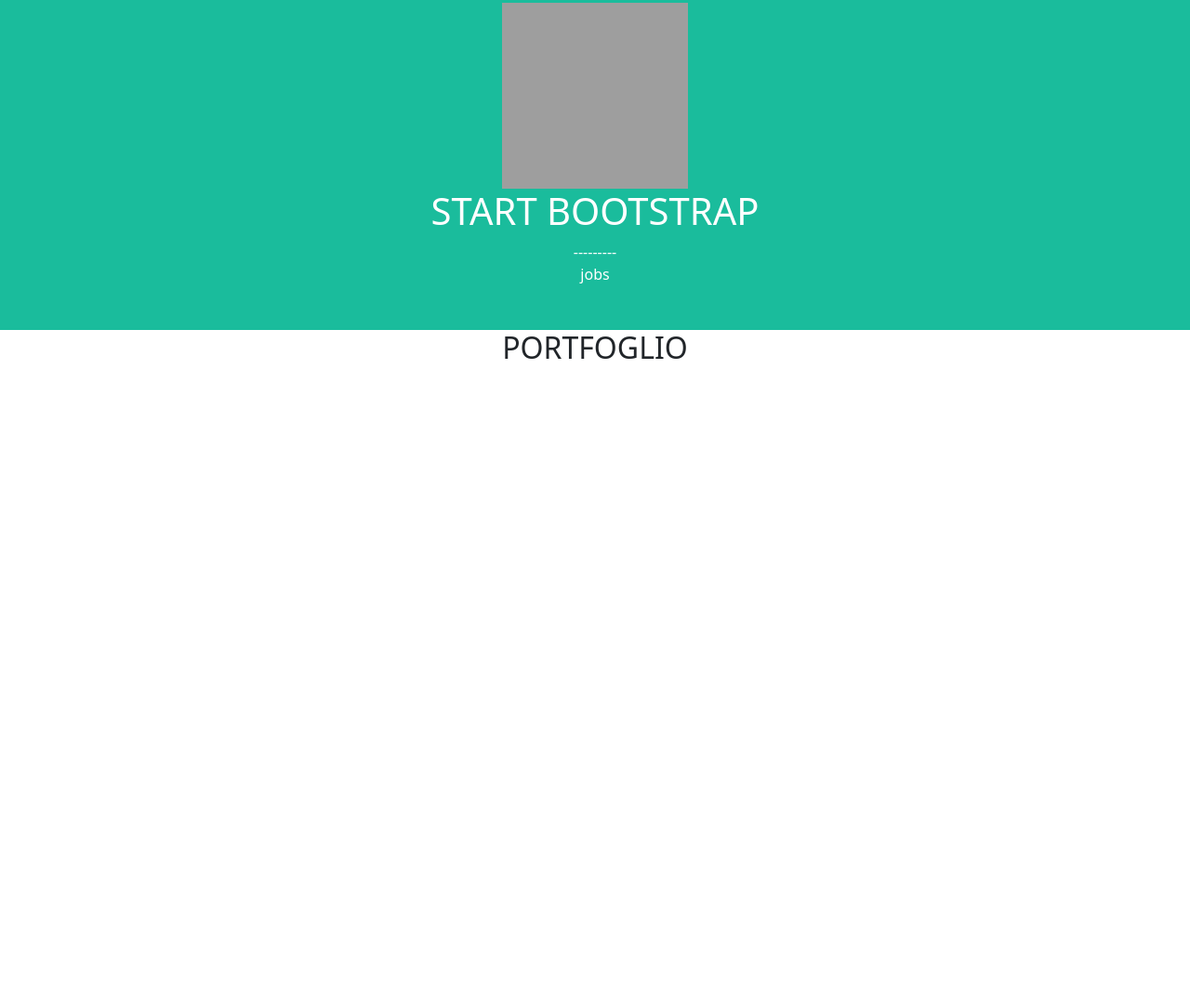
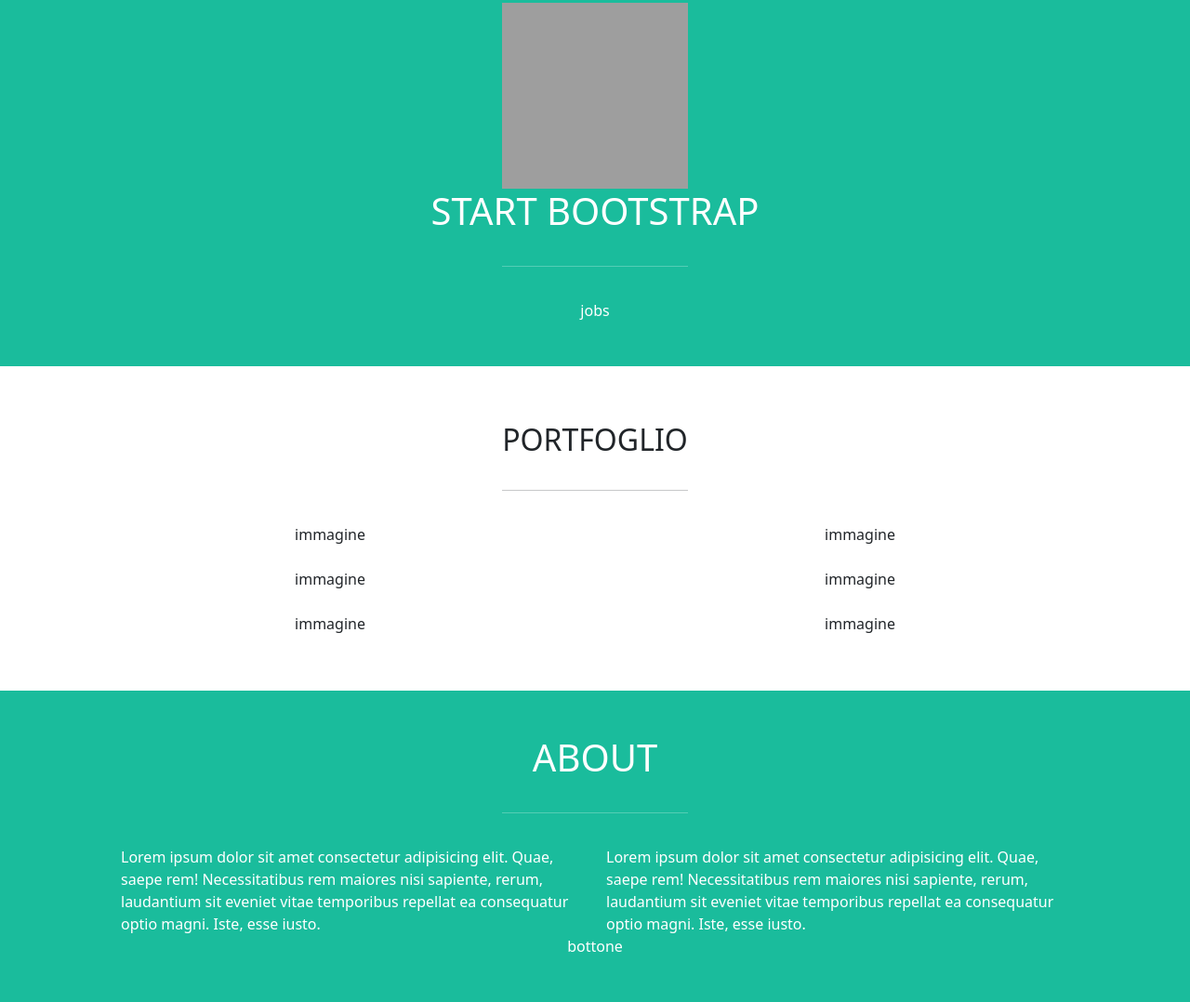
Before and after one commit to enricoforesta/html-css-bootstrap-freelancer, a plain HTML site: page index.html in a window 1280 px wide. Shown: the part 101-1179 px from the top of the page at 93% size. Before the commit the page ends 800 px from the top, so only its background shows below. Drawn offline with nearby package versions, Linux system fonts and the light colour scheme; grey boxes are pictures that could not be loaded.

Commit message:
feat:thrid section

```diff
--- a/css/style.css
+++ b/css/style.css
@@ -1,4 +1,15 @@
 
+hr{
+    margin: 35px auto;
+    width: 12.5rem;
+}
+
+
+
+
+.debug .col{
+    background-color: red;
+}
 /* HEAEDR  */
 header{
     background-color: #2c3e50;
@@ -8,8 +19,16 @@ header{
 /* /HEAEDR  */
 
 /* FIRST SECTION */
-.bg-section{
+.start{
     background-color: #1abc9c;
     color: var(--bs-white);
 }
 /* FIRST SECTION */
+
+.portfoglio{
+    padding: 3.75rem 0;
+}
+
+.portfoglio img{
+    width: 100%;
+}
--- a/index.html
+++ b/index.html
@@ -15,7 +15,7 @@
     <title>Freelancer</title>
 </head>
 
-<body>
+<body class="debug">
     <!-- HEADER -->
     <header>
         <div class="container">
@@ -28,19 +28,49 @@
     <!-- HEADER -->
     <main>
         <!-- FIRST SECTION -->
-        <section class="text-center py-5 bg-section">
-            <div class="container ">
+        <section class="text-center py-5 start">
+            <div class="container">
                 <div><img src="https://picsum.photos/200" alt=""></div>
-                <h2 class="fs-1 fw-medium text-uppercase">Start Bootstrap</h2>
-                <div>---------</div>
+                <h2 class="fs-1 text-uppercase">Start Bootstrap</h2>
+                <hr>
                 <div>jobs</div>
             </div>
         </section>
         <!-- /FIRST SECTION -->
-        <section class="text-center">
-            <h2 class="text-uppercase">portfoglio</h2>
+        <!-- SECOND SECTION -->
+        <section class="text-center portfoglio">
+            <div class="container">
+                <h2 class="text-uppercase">portfoglio</h2>
+                <hr>
+                <div class="row row-gap-4">
+                    <div class="col-12 col-lg-6 col-xxl-4">immagine</div>
+                    <div class="col-12 col-lg-6 col-xxl-4">immagine</div>
+                    <div class="col-12 col-lg-6 col-xxl-4">immagine</div>
+                    <div class="col-12 col-lg-6 col-xxl-4">immagine</div>
+                    <div class="col-12 col-lg-6 col-xxl-4">immagine</div>
+                    <div class="col-12 col-lg-6 col-xxl-4">immagine</div>
+                </div>
+            </div>
         </section>
-        <section></section>
+        <!-- /SECOND SECTION -->
+        <!-- THIRD SECTION -->
+        <section class="py-5 start">
+            <div class="container">
+                <h2 class="fs-1 text-uppercase text-center">ABOUT</h2>
+                <hr>
+                <!-- px-5??????? -->
+                <div class="row row-gap-4 px-5">
+                    <div class="col-12 col-lg-6">Lorem ipsum dolor sit amet consectetur adipisicing elit. Quae, saepe rem!
+                        Necessitatibus rem maiores nisi sapiente, rerum, laudantium sit eveniet vitae temporibus
+                        repellat ea consequatur optio magni. Iste, esse iusto.</div>
+                    <div class="col-12 col-lg-6">Lorem ipsum dolor sit amet consectetur adipisicing elit. Quae, saepe rem!
+                        Necessitatibus rem maiores nisi sapiente, rerum, laudantium sit eveniet vitae temporibus
+                        repellat ea consequatur optio magni. Iste, esse iusto.</div>
+                </div>
+                <div class="text-center">bottone</div>
+            </div>
+        </section>
+        <!-- /THIRD SECTION -->
         <section></section>
     </main>
     <footer></footer>
```
